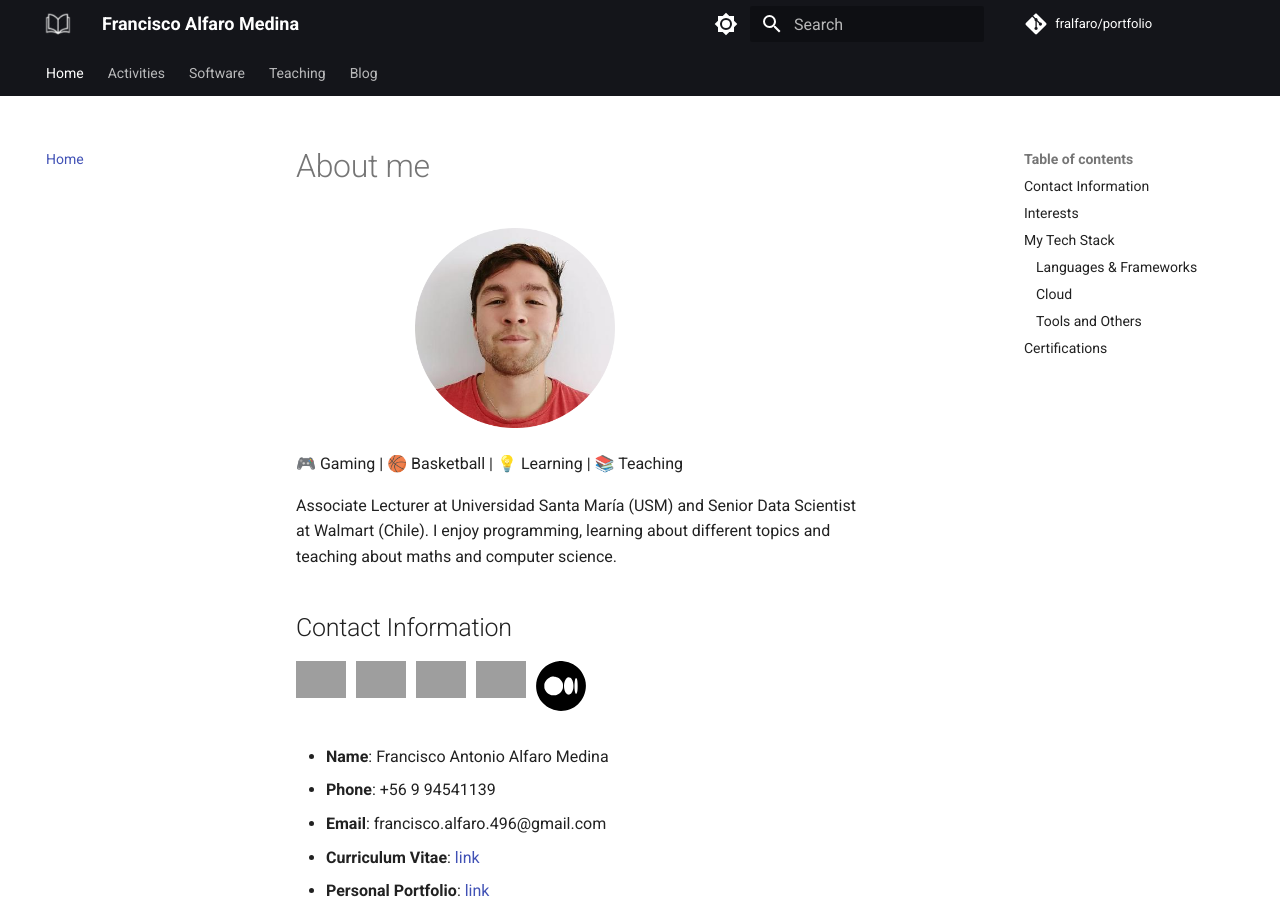
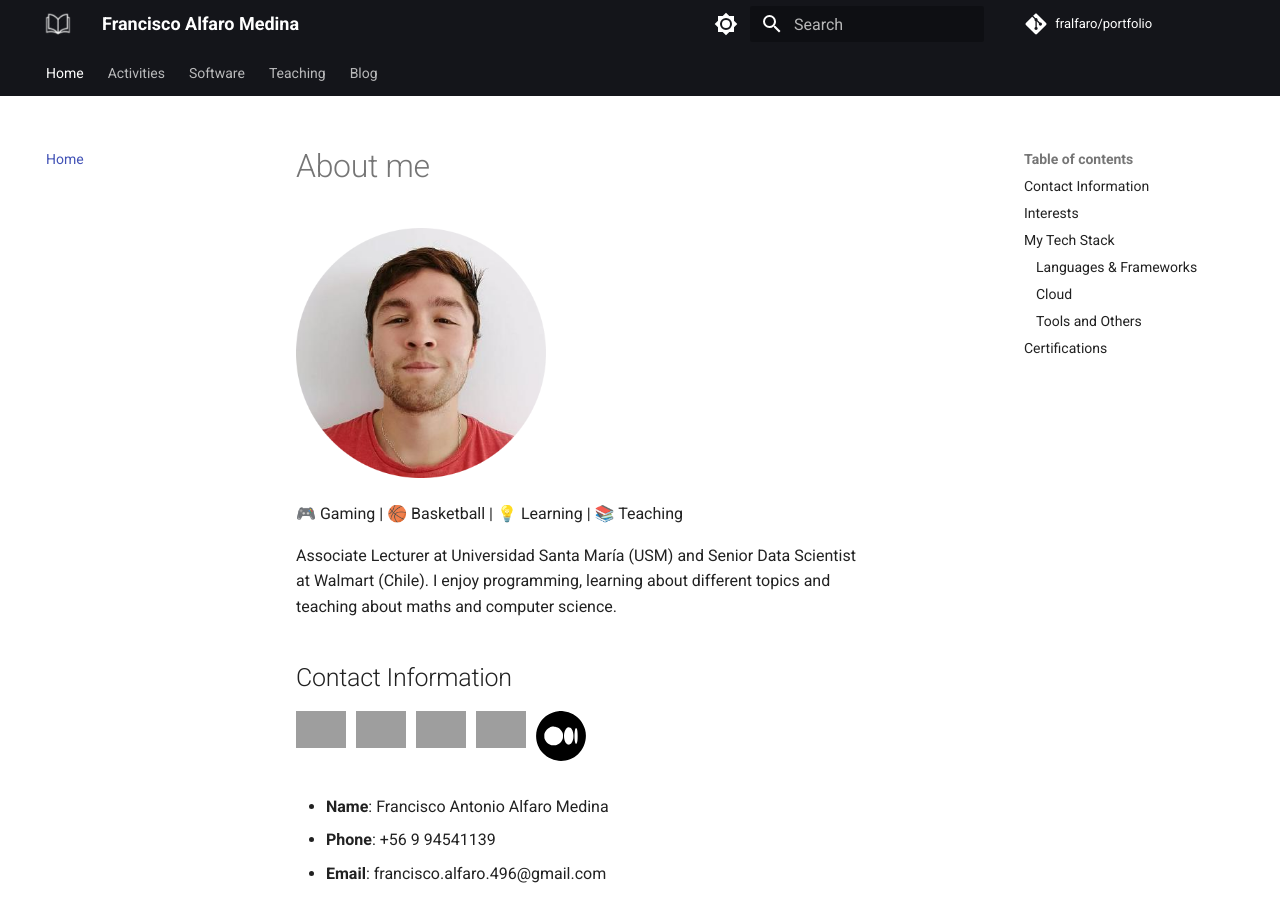
Before and after one commit to fralfaro/portfolio, an MkDocs documentation site: the page built from docs/index.md, in a window 1280 px wide and 900 px high. Built offline with MkDocs 1.6.1 and Material for MkDocs 9.7.7, drawn with Linux system fonts in a browser that asks for light colours; comment, search, counter and statistics services are not loaded; grey boxes are pictures that could not be loaded.

Commit message:
update v1.21

```diff
--- a/docs/index.md
+++ b/docs/index.md
@@ -1,7 +1,7 @@
 # About me
 
- &nbsp;&nbsp; &nbsp;&nbsp; &nbsp;&nbsp; &nbsp;&nbsp; &nbsp;&nbsp; &nbsp;&nbsp; &nbsp;&nbsp; &nbsp;&nbsp; &nbsp;&nbsp; &nbsp;&nbsp;
- <img alt="Link" src="images/yo.png"  width="200" height="200" >
+<img alt="Link" src="images/yo.png"  width="250" height="250" >
+
 
 🎮 Gaming | 🏀 Basketball | 💡 Learning | 📚 Teaching
 
```
